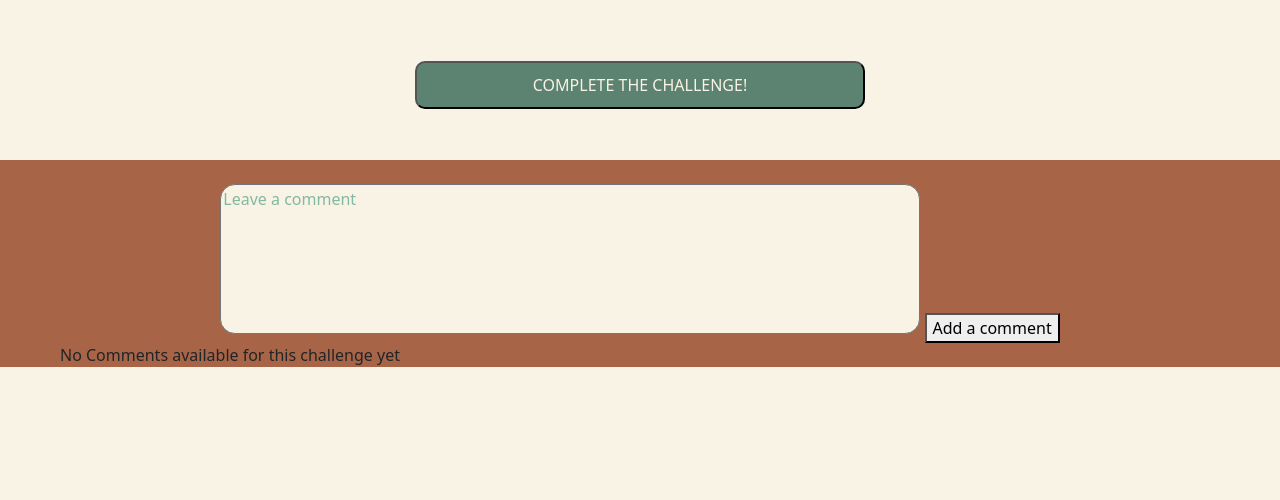
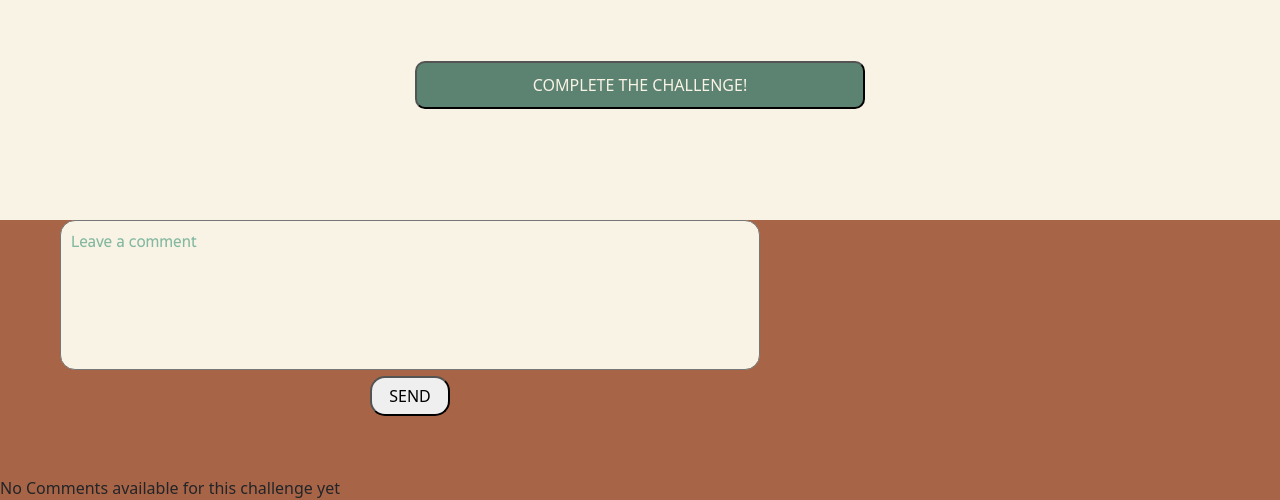
Before and after one commit to way-seoul/on-my-way, a PHP site: page /view/challenge-specific-view.php in a window 1280 px wide. Shown: the part 392-892 px from the top of the page. Before the commit the page ends 759 px from the top, so only its background shows below. Run offline with PHP 8.4, Linux system fonts and the light colour scheme; the template is opened without the code that fills it, so the values that code supplies are empty; some libraries are stand-ins or nearby versions.

Commit message:
CSS for header and challenge specific page in progress

```diff
--- a/public/styles.css
+++ b/public/styles.css
@@ -179,18 +179,26 @@ header {
 }
 
 #challenge-specific-comment-box {
-    display: inline;
+    /* display: inline; */
     text-align: center;
     width: 700px;
     margin: 60px;
 }
 
-#comment_content {
+.comment_content {
     resize: none;
     border-radius: 15px;
     width: 700px;
     height: 150px;
+    padding: 10px;
     background-color: #f9f3e5;
+    font-family: 'Eastman';
+}
+
+#add_comment {
+    border-radius: 15px;
+    width: 80px;
+    height: 40px;
 }
 
 .challenge-specific-comment {
--- a/view/listComments.php
+++ b/view/listComments.php
@@ -4,8 +4,8 @@
     ?>
     <div id="challenge-specific-comment-box">
         <form action="<?=$path?>" method="post">
-            <textarea required id="comment_content" name="comment_content" cols="80" rows="5" placeholder="Leave a comment"></textarea>
-            <button name="add_comment" value="add_comment">Add a comment</button>
+            <textarea required class="comment_content" name="comment_content" cols="80" rows="5" placeholder="Leave a comment"></textarea>
+            <button id="add_comment" name="add_comment">SEND</button>
         </form>
     </div>
     <?php
```
